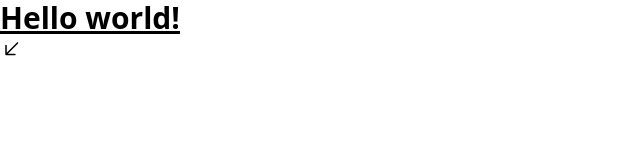
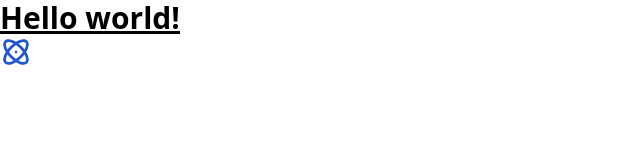
Before and after one commit to mluthfit/fe-layak, a React (Create React App) app: page / in a window 1280 px wide. Shown: the top 160 px of the page, without its empty margins (0-640 px from the left). Built offline with nearby package versions, Linux system fonts and the light colour scheme.

Commit message:
Remove eslint and add color palette to tailwind

```diff
--- a/package.json
+++ b/package.json
@@ -37,12 +37,6 @@
   },
   "devDependencies": {
     "autoprefixer": "^10.4.12",
-    "eslint": "^8.25.0",
-    "eslint-config-airbnb": "^19.0.4",
-    "eslint-plugin-import": "^2.26.0",
-    "eslint-plugin-jsx-a11y": "^6.6.1",
-    "eslint-plugin-react": "^7.31.10",
-    "eslint-plugin-react-hooks": "^4.6.0",
     "postcss": "^8.4.18",
     "tailwindcss": "^3.1.8"
   }
--- a/src/App.jsx
+++ b/src/App.jsx
@@ -1,11 +1,11 @@
 import React from 'react';
-import { ReactComponent as Logo } from './assets/icons/arrow-down-left.svg';
+import { ReactComponent as Atom } from './assets/icons/atom.svg';
 
 function App() {
   return (
-    <h1 className="text-3xl font-bold underline">
+    <h1 className="text-3xl font-bold underline bg-tahiti-200">
       Hello world!
-      <Logo className="fill-black-500" />
+      <Atom className="w-8 h-8 fill-primary-400" />
     </h1>
   );
 }
--- a/tailwind.config.js
+++ b/tailwind.config.js
@@ -4,6 +4,33 @@ module.exports = {
     './src/**/*.{js,jsx,ts,tsx}',
   ],
   theme: {
+    colors: {
+      transparent: 'transparent',
+      current: 'currentColor',
+      primary: {
+        100: '#E8F9FD',
+        200: '#79DAE8',
+        300: '#0AA1DD',
+        400: '#2155CD',
+      },
+      secondary: {
+        100: '#FCFEFF',
+        200: '#ECECEC',
+        300: '#9E9E9E',
+      },
+      danger: {
+        100: '#FFE5E5',
+        200: '#D40000',
+      },
+      success: {
+        100: '#D8FFDA',
+        200: '#11D400',
+      },
+      requested: {
+        100: '#ECECEC',
+        200: '#6A6A6A',
+      }
+    },
     extend: {},
   },
   plugins: [],
```
Also changed, not shown: .eslintrc.json (deleted), 1 other file (tests, documents, lock files or other folders).
